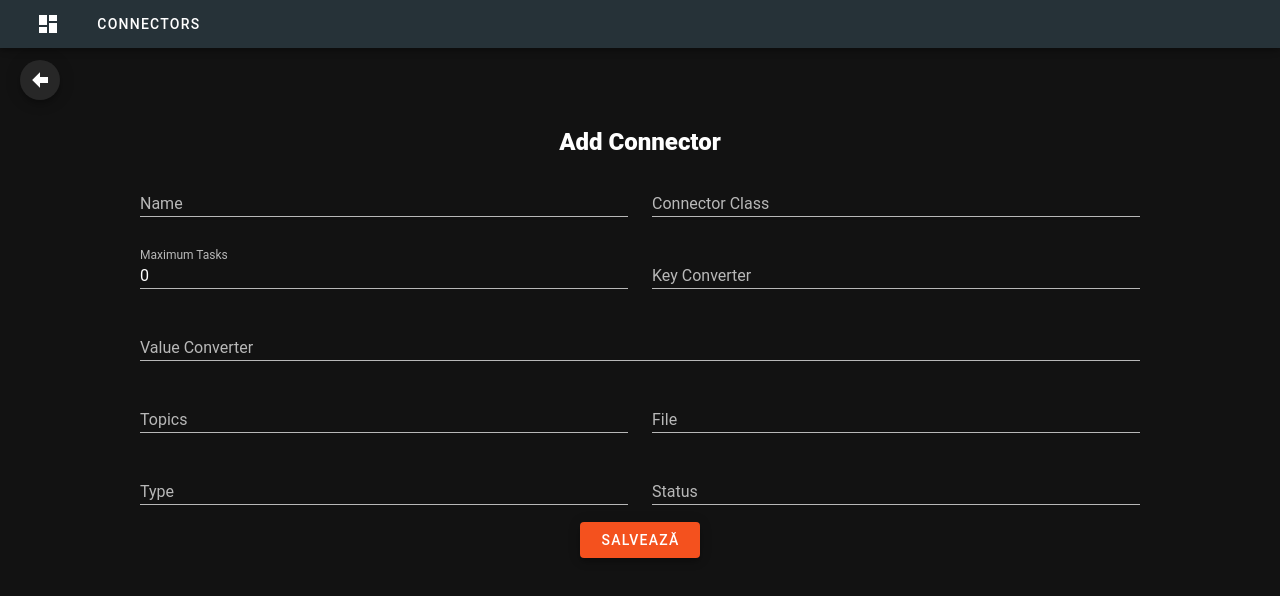
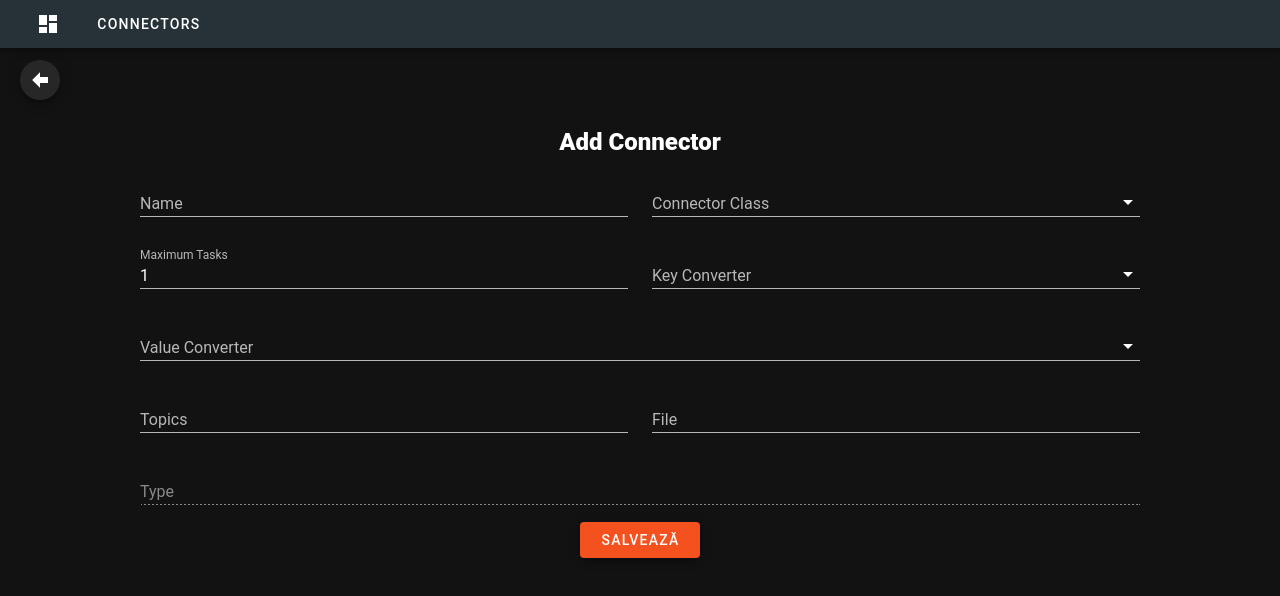
Before and after one commit to bogdanlol/vue-streamservice, a Vue app: page /connectors/add in a window 1280 px wide. Shown: the top 596 px of the page. Built offline with nearby package versions, Linux system fonts and the light colour scheme; no server answers.

Commit message:
feat(connectors): implement functionability

```diff
--- a/src/components/AddConnectors.vue
+++ b/src/components/AddConnectors.vue
@@ -29,12 +29,16 @@
           </div>
 
           <div class="col">
-            <v-text-field
-              v-model="connectorClass"
+            <v-select
+              :items="connectorclasses"
+              :item-text="'name'"
+              :item-value="'name'"
+              v-model="connectorclass"
+              v-on:change="changeType()"
               label="Connector Class"
               required
               dense>
-              </v-text-field>
+              </v-select>
           </div>
         </div>
 
@@ -49,21 +53,23 @@
           </div>
 
           <div class="col">
-        <v-text-field
+        <v-select
+          :items="convertors"
           v-model="keyConverter"
           label="Key Converter"
           dense>
-          </v-text-field>
+          </v-select>
           </div>
         </div>
 
         <div class="row">
            <div class="col">
-        <v-text-field
+        <v-select
+          :items="convertors"
           v-model="valueConverter"
           label="Value Converter"
           dense>
-          </v-text-field>
+          </v-select>
           </div>
         </div>
 
@@ -90,18 +96,12 @@
             <div class="col">
             <v-text-field
           v-model="type"
+          disabled
           label="Type"
           dense>
           </v-text-field>
         </div>
 
-        <div class="col">
-        <v-text-field
-          v-model="status"
-          label="Status"
-          dense>
-        </v-text-field>
-        </div>
 
         </div>
 
@@ -138,8 +138,10 @@ export default {
         isFormValid: false,
         id:null,
         name: "",
-        conectorClass: "",
-        tasksMax:0,
+        connectorclasses: [],
+        convertors:[],
+        connectorclass:"",
+        tasksMax:1,
         keyConverter:"",
         valueConverter:"",
         topics:"",
@@ -153,12 +155,18 @@ export default {
   methods:
   {
 
-
+    changeType(){
+      this.connectorclasses.forEach(element => {
+        if (element['name'] === this.connectorclass){
+          this.type=element['type'];
+        }
+      });
+    },
     saveConnector() {
 
       var connector = {
         name : this.name,
-        conectorClass : this.conectorClass,
+        connectorClass : this.connectorclass,
         tasksMax : parseInt(this.tasksMax),
         keyConverter : this.keyConverter,
         valueConverter : this.valueConverter,
@@ -180,7 +188,25 @@ export default {
           console.log(e);
         });
     },
-  }
+  },
+  async mounted(){
+    await ConnectorService.getConnectorClasses().then((response) => {
+          response.data.data.forEach(element => {
+            this.connectorclasses.push({name:element["class"],type:element["type"]})
+          });
+        })
+        .catch((e) => {
+          console.log(e);
+        });
+    await ConnectorService.getConvertors().then((response) => {
+          this.convertors=response.data.data;
+
+        })
+        .catch((e) => {
+          console.log(e);
+        });
+      }
+
 };
 </script>
 
--- a/src/components/Connectors.vue
+++ b/src/components/Connectors.vue
@@ -16,7 +16,7 @@
         <v-btn  class="white--text" to="/connectors/add" color="deep-orange darken-1">Add Connector</v-btn>
       </v-col>
 
-    <v-row align="center" class="list mx-auto">
+    <v-row align="center" >
 
       <v-col cols="12" md="5">
         <v-text-field
@@ -44,8 +44,42 @@
             :headers="headers"
             :items="connectors"
             :search="search"
+            :hide-default-footer="false"
+            :items-per-page="5"
+            class="elevation-1"
             >
 
+
+
+            <template v-slot:[`item.actions`]="{ item }">
+             <v-tooltip bottom>
+                <template v-slot:activator="{ on }">
+                  <v-icon  v-on="on"  color="blue darken-2" @click="startConnector(item.ID)">mdi-play</v-icon>
+                </template>
+                    <span>Start Connector</span>
+              </v-tooltip>
+              <v-tooltip bottom>
+
+                <template v-slot:activator="{ on }">
+                  <v-icon v-on="on" color="green darken-2" @click="editConnector(item.id)">mdi-pencil</v-icon>
+                </template>
+                  <span>Editează programarea</span>
+              </v-tooltip>
+              <v-tooltip bottom>
+                <template v-slot:activator="{ on }">
+                  <v-icon  v-on="on" color="red darken-2" @click="deleteConnector(item)">mdi-close</v-icon>
+                </template>
+                  <span>Delete Connector</span>
+              </v-tooltip>
+               <v-tooltip bottom>
+                <template v-slot:activator="{ on }">
+                  <v-icon  v-on="on" color="red darken-2" @click="checkErrors(item)">mdi-stop</v-icon>
+                </template>
+                  <span>Stop Connector</span>
+              </v-tooltip>
+
+
+            </template>
 
 
 
@@ -68,17 +102,29 @@ export default {
       connectors: [],
       headers: [
         { text: "Name", value: "name", align: "center", sortable: true, class: 'my-header-style'},
-        { text: "Connector Class", value: "kind", align: "center", sortable: true, class: 'my-header-style' },
-        { text: "Tasks MAx", value: "tasks.max", align: "center", sortable: true, class: 'my-header-style' },
+        { text: "Connector Class", value: "connector.class", align: "center", sortable: true, class: 'my-header-style' },
+        { text: "Tasks Max", value: "tasks.max", align: "center", sortable: true, class: 'my-header-style' },
         { text: "Value Converter", value: "value.converter", align: "center", sortable: false, class: 'my-header-style' },
         { text: "Key Converter", value: "key.converter", align: "center",sortable: false, class: 'my-header-style' },
         { text: "Topics", value: "topics", align: "center", sortable: false, class: 'my-header-style' },
         { text: "Type", value: "type", align: "center", sortable: false, class: 'my-header-style' },
         { text: "Status", value: "status", align: "center",sortable: false, class: 'my-header-style' },
+        { text: "Actions", value: "actions", align: "center",sortable: false, class: 'my-header-style' },
+
       ],
     };
   },
   methods:{
+    startConnector(id){
+      ConnectorService.startConnector(id).then(() => {
+         this.retrieveConnectors();
+        })
+        .catch((e) => {
+          console.log(e);
+        });
+      },
+
+
     retrieveConnectors() {
         ConnectorService.getConnectors().then((response) => {
           this.connectors = response.data.data;
@@ -95,19 +141,6 @@ export default {
     async mounted() {
         this.retrieveConnectors();
     }
-
-    // getDisplayAppointment(appointment) {
-    //   return {
-    //     id: appointment.id,
-    //     person: appointment.person.last_name + ' '+ appointment.person.name,
-    //     kind: appointment.kind,
-    //     status: appointment.status,
-    //     office: appointment.office.name,
-    //     location: appointment.office.county.name +', '+ appointment.office.city.name,
-    //     date: appointment.date,
-    //     time: appointment.time,
-    //   };
-    // },
 
 };
 </script>
--- a/src/services/ConnectorService.js
+++ b/src/services/ConnectorService.js
@@ -9,17 +9,27 @@ getConnectors() {
 
 postConnector(connector){
     return axios.post(endpoint.baseURL+`connectors`,{
-      kind: connector.name,
-      connectorclass: connector.conectorclass,
-      tasksMax: connector.tasksMax,
-      keyConverter: connector.keyConverter,
-      valueConverter: connector.valueConverter,
-      topics: connector.topics,
-      file: connector.file,
-      type: connector.type,
-      status: connector.status,
+      "name": connector.name,
+      "connector.class": connector.connectorClass,
+      "tasks.max": connector.tasksMax,
+      "key.converter": connector.keyConverter,
+      "value.converter": connector.valueConverter,
+      "topics": connector.topics,
+      "file": connector.file,
+      "type": connector.type,
+      "status": connector.status,
 
     });
 }
+getConnectorClasses() {
+  return axios.get(endpoint.baseURL+`connector-classes`);
+}
+getConvertors() {
+  return axios.get(endpoint.baseURL+`convertors`);
+}
+startConnector(id){
+  return axios.post(endpoint.baseURL+`connectors/start/${id}`,{
+  });
+}
 }
 export default new ConnectorService();
```
